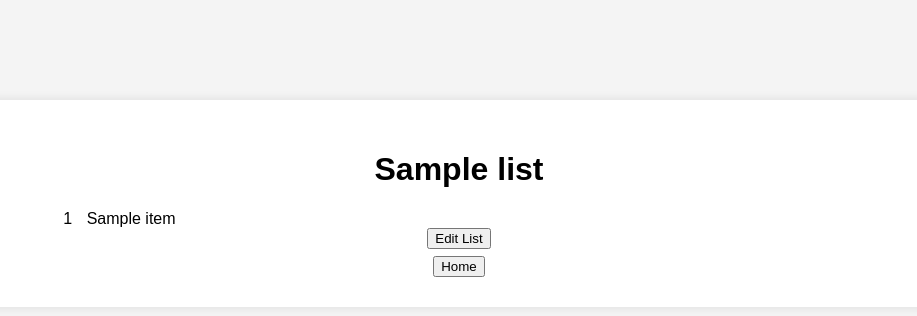
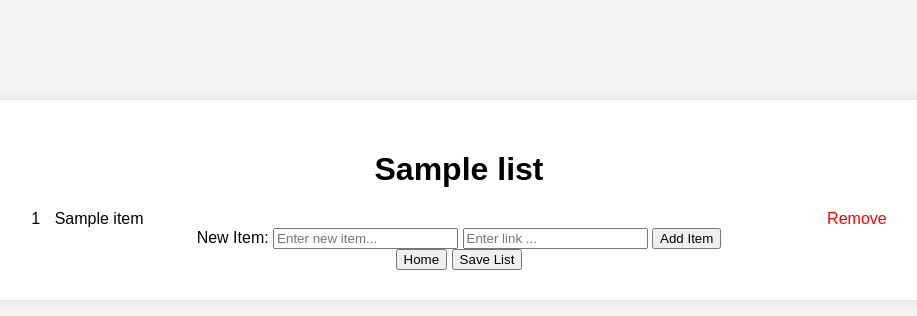
Before and after one commit to JoeArchibold/GiftListApp, a Flask app: template templates/listOwner.html in a window 1280 px wide. Shown: the top 316 px of the page, without its empty margins (181-1098 px from the left). Run offline with Flask 2, Linux system fonts and the light colour scheme; the template is opened without the code that fills it: most values are stand-ins (such as "Sample title", 1, 10 or a date in 2020).

Commit message:
Combined editor page and owner page

```diff
--- a/app.py
+++ b/app.py
@@ -204,7 +204,7 @@ def choose(listId):
         return redirect(f'/lists/{listId}/owner')
 
 
-@app.route('/lists/<listId>/owner')
+@app.route('/lists/<listId>/owner', methods=['GET', 'POST'])
 def listOwner(listId):
     if session.get('loggedIn') == None:
         return redirect(url_for("login"))
@@ -214,6 +214,18 @@ def listOwner(listId):
 
     if curList['owner'] != user['username']:
         return redirect(f'/lists/{listId}/guest')
+
+    if request.method == 'POST':
+        data = request.json
+        items = data.get('items', [])
+
+        curList['items'] = items
+
+        curList['items'] = sorted(curList['items'], key=lambda x: int(x['rank']) if int(x['rank']) > 0 else 1000000)
+
+        db.lists.update_one({'_id': int(listId)}, {'$set': curList})
+
+        return jsonify({'message': 'Data received successfully'})
 
     return render_template("listOwner.html", list=curList)
 
@@ -288,19 +300,6 @@ def listEdit(listId):
 
     return render_template("listEdit.html", list=curList)
 
-@app.route('/lists/<listId>/ownerdev')
-def listOwnerDev(listId):
-    if session.get('loggedIn') == None:
-        return redirect(url_for("login"))
-
-    user = db.users.find_one({'_id': bson.ObjectId(session['userId'])})
-    curList = getList(listId)
-
-    if curList['owner'] != user['username']:
-        return redirect(f'/lists/{listId}/guest')
-
-    return render_template("newListOwner.html", list=curList)
-
 
 if __name__ == '__main__':
     app.run(host='0.0.0.0', port=5000, threaded=False, debug=True)
--- a/templates/listOwner.html
+++ b/templates/listOwner.html
@@ -6,8 +6,9 @@
     <meta name="viewport" content="width=device-width, initial-scale=1.0">
     <link rel="stylesheet" href="/static/css/lists.css">
     <style>
-        table {
-            margin-bottom: .5em;
+        .delete-button {
+            cursor: pointer;
+            color: red;
         }
     </style>
     <title>{{ list['name'] }}</title>
@@ -16,31 +17,188 @@
 <body>
     <div class="main-container">
 
-        <h1>{{ list.name }}</h1>
+        <h1 contenteditable="true" enterkeyhint="done">{{ list.name }}</h1>
 
-        <div class="item">
+        <div class="item" id="sortable-list">
             {% for item in list['items'] %}
-            <div class="list-item">
-                <div>{{item.rank}}</div>
-                <div class="item-name">{{item.name}}</div>
+            <div class="list-item" id="item-{{item.id}}">
+                <div class="item-rank">{{item.rank}}</div>
+                <div class="item-name" contenteditable="true" onkeypress="updateItem(this, event)">{{item.name}}</div>
+                <div class="delete-button" onclick="deleteItem(this)">Remove</div>
             </div>
             {% endfor %}
         </div>
 
-        <a href="/lists/{{list._id}}/edit"><button style="margin-bottom: .5em">Edit List</button></a><br>
+        <div>
+            <label for="newItem">New Item:</label>
+            <input type="text" id="newItem-name" onkeypress="inputEnter(event)" placeholder="Enter new item...">
+            <input type="text" id="newItem-link" onkeypress="inputEnter(event)" placeholder="Enter link ...">
+            <button onclick="appendItem()">Add Item</button>
+        </div>
 
         <a href="/lists"><button>Home</button></a>
+
+        <button onclick="saveList()">Save List</button>
 
     </div>
 
     <script src="/static/js/sortable.js" ></script>
 
+    <script type="text/javascript">
+        var list = {{list|tojson}};
+        console.log(list)
+
+        updateRanks()
+
+        function inputEnter(event) {
+            if (event.keyCode == 13) {
+                    appendItem()
+            }
+        }
+
+        function updateItem(element, event) {
+            if (event.keyCode != 13) return true;
+            var listItem = element.closest('.list-item');
+            var itemId = listItem.id.substring(5)
+
+            for(var i = 0; i < list.items.length; i++) {
+                if(list.items[i].id == itemId) {
+                    list.items[i].name = element.innerHTML
+                }
+            }
+
+            event.preventDefault()
+            event.target.blur()
+        }
+
+        function appendItem() {
+
+            var newItemText = document.getElementById('newItem-name').value.trim();
+            var newItemLink = document.getElementById('newItem-link').value.trim();
+
+            console.log(newItemText)
+            console.log(newItemLink)
+
+            if (newItemText !== '') {
+                var newItem = document.createElement('div');
+                newItem.className = 'list-item';
+
+                newid = Math.max(...list.items.map(item => item.id)) + 1;
+                newRank = Math.max(...list.items.map(item => item.rank)) + 1;
+
+                newItem.id = 'item-' + newid
+
+                newListItem = {
+                    'id': newid,
+                    'isChecked': false,
+                    'name': newItemText,
+                    'rank': newRank,
+                    'link': null,
+                }
+
+                if(newItemLink != '') {
+                    if(newItemLink.indexOf(':') != -1) {
+                        newItemLink = newItemLink.substring(newItemLink.indexOf(':')+1)
+                    }
+
+                    newListItem['link'] = newItemLink
+                    newItem.innerHTML = `<div class="item-rank">${newRank}</div>
+                                         <a href="//` + newItemLink + `" target="_blank">
+                                            <div class="item-name" contenteditable="true">${newItemText}</div>
+                                         <\a>
+                                         <div class="delete-button" onclick="deleteItem(this)">Remove</div>`;
+                } else {
+                    newItem.innerHTML = `<div class="item-rank">${newRank}</div>
+                                         <div class="item-name" contenteditable="true">${newItemText}</div>
+                                         <div class="delete-button" onclick="deleteItem(this)">Remove</div>`;
+                }
+
+
+                list.items.push(newListItem)
+
+                var itemContainer = document.getElementById('sortable-list');
+                itemContainer.appendChild(newItem);
+
+                document.getElementById('newItem-name').value = ''; // Clear the input field
+                document.getElementById('newItem-link').value = ''; // Clear the input field
+            }
+        }
+
+        function deleteItem(element) {
+            var listItem = element.closest('.list-item');
+            var itemId = listItem.id.substring(5)
+
+            for(var i = 0; i < list.items.length; i++) {
+                if(list.items[i].id == itemId) {
+                    list.items.splice(i,1)
+                    break
+                }
+            }
+
+            listItem.remove();
+
+            updateRanks()
+        }
+
+        function updateRanks() {
+            var listItems = document.querySelectorAll('.list-item');
+
+            for(var i = 0; i < listItems.length; i++) {
+                curItemId = listItems[i].id.substring(5)
+                itemRank = listItems[i].getElementsByClassName('item-rank')[0]
+                // console.log(listItems[i])
+                // console.log(itemRank)
+                itemRank.innerHTML = i+1
+                for(var j = 0; j < list.items.length; j++) {
+                    if(curItemId == list.items[j].id) {
+                        list.items[j].rank = i+1;
+                    }
+                }
+            }
+        }
+
+        function saveList() {
+            // var items = [];
+            // var listItems = document.querySelectorAll('.list-item');
+
+            // listItems.forEach(function (item) {
+            //     var itemName = item.querySelector('a').innerText;
+            //     var itemLink = item.querySelector('a').href;
+            //     items.push({ name: itemName, link: itemLink });
+            // });
+
+            // var allItems = initialItems.concat(items);
+
+            var currentPageURL = window.location.href;
+
+            console.log(JSON.stringify({ items: list.items }))
+
+            fetch(currentPageURL, {
+                method: 'POST',
+                headers: {
+                    'Content-Type': 'application/json',
+                },
+                body: JSON.stringify({ items: list.items }),
+            })
+            .then(response => response.json())
+            .then(data => alert('List saved successfully'))
+            .catch(error => {
+                console.error('Error:', error);
+                alert('An error occured, please try again later or contact Joe for help')
+            });
+        }
+
+    </script>
+
     <script>
-        let items = document.querySelector('.item')
+        let items = document.getElementById('sortable-list');
 
-        new Sortable(items, {
+        const sortable = new Sortable(items, {
             animation: 200,
-            ghostClass: 'drag'
+            ghostClass: 'drag',
+            onEnd: function(evt) {
+                updateRanks()
+            },
         });
     </script>
 
```
Also changed, not shown: templates/newListOwner.html (deleted, +0 -76 lines).
